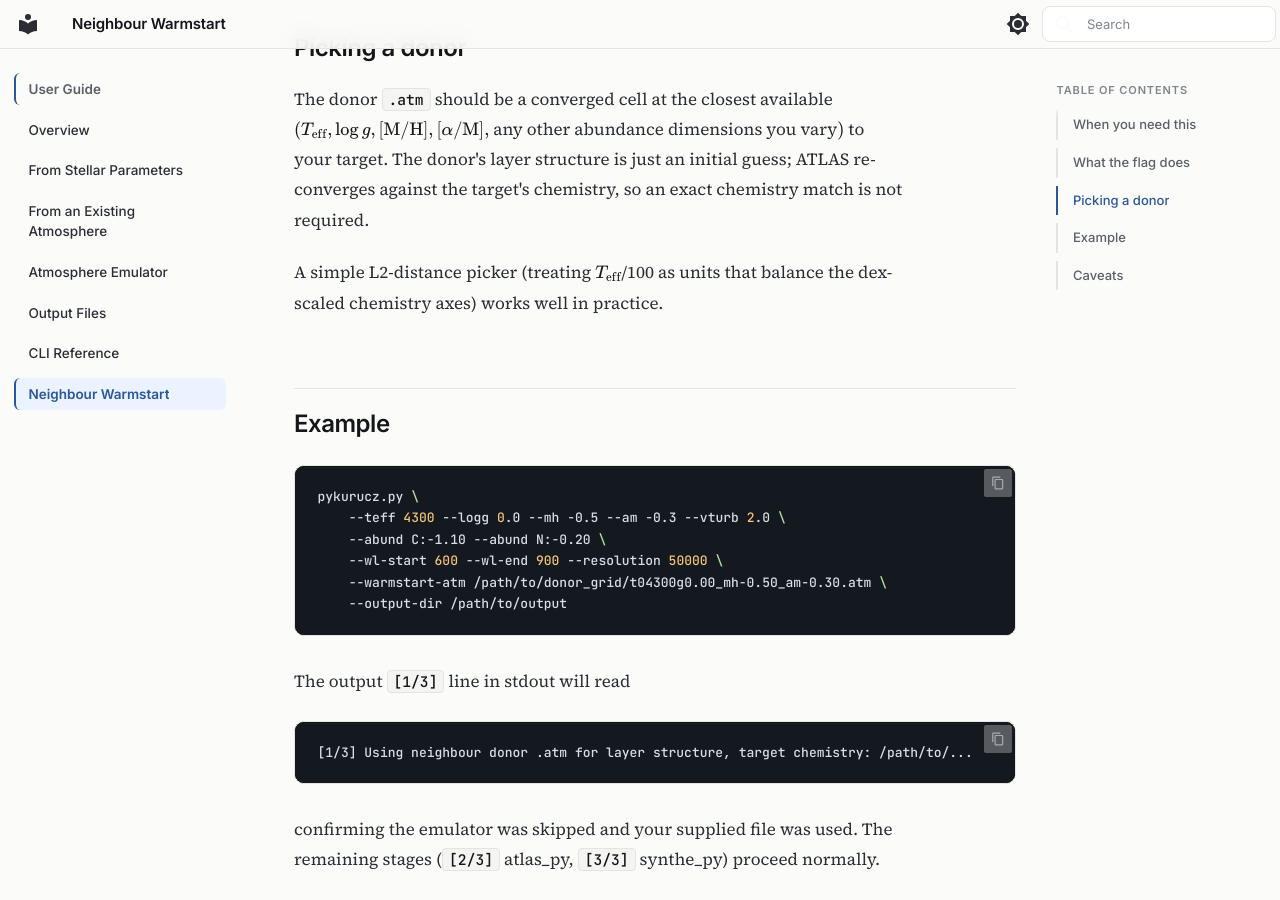
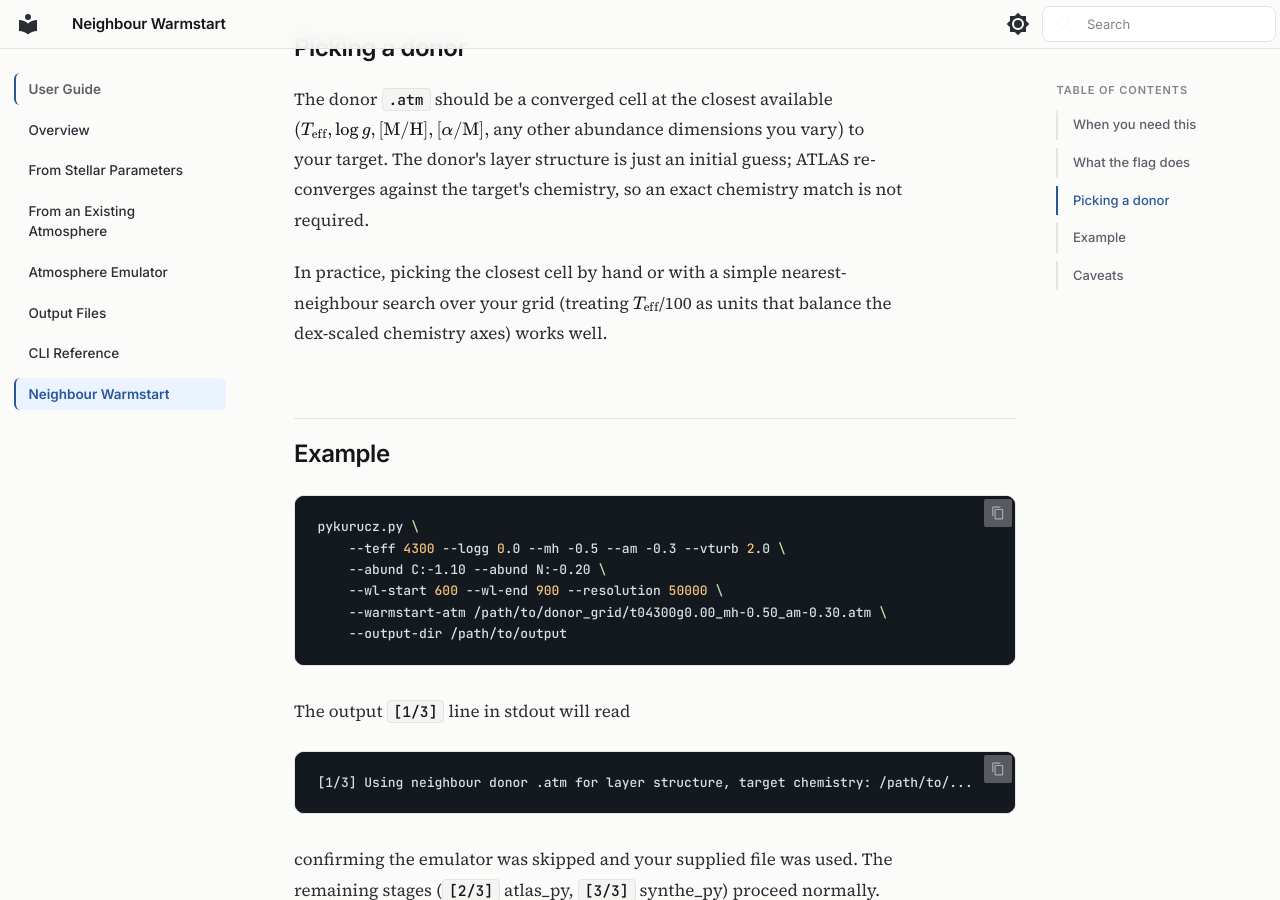
Before and after one commit to emk255/pykurucz, an MkDocs documentation site: the page built from docs/user-guide/neighbour-warmstart.md, in a window 1280 px wide and 900 px high, scrolled down 1842 px. Built offline with MkDocs 1.6.1 and Material for MkDocs 9.7.7, drawn with Linux system fonts in a browser that asks for light colours; the version menu is left out.

Commit message:
docs: soften "L2-distance" phrasing in donor-picker advice (#4)
Replace technical "L2-distance picker" with plain "nearest-neighbour
search" so the page reads less like an algorithm reference and more
like user guidance.

Co-authored-by: Claude Opus 4.7 (1M context) <noreply@anthropic.com>

```diff
--- a/docs/user-guide/neighbour-warmstart.md
+++ b/docs/user-guide/neighbour-warmstart.md
@@ -63,8 +63,9 @@ abundance dimensions you vary$)$ to your target.  The donor's layer
 structure is just an initial guess; ATLAS re-converges against the
 target's chemistry, so an exact chemistry match is not required.
 
-A simple L2-distance picker (treating $T_{\rm eff}$/100 as units that
-balance the dex-scaled chemistry axes) works well in practice.
+In practice, picking the closest cell by hand or with a simple
+nearest-neighbour search over your grid (treating $T_{\rm eff}$/100 as
+units that balance the dex-scaled chemistry axes) works well.
 
 ## Example
 
```
